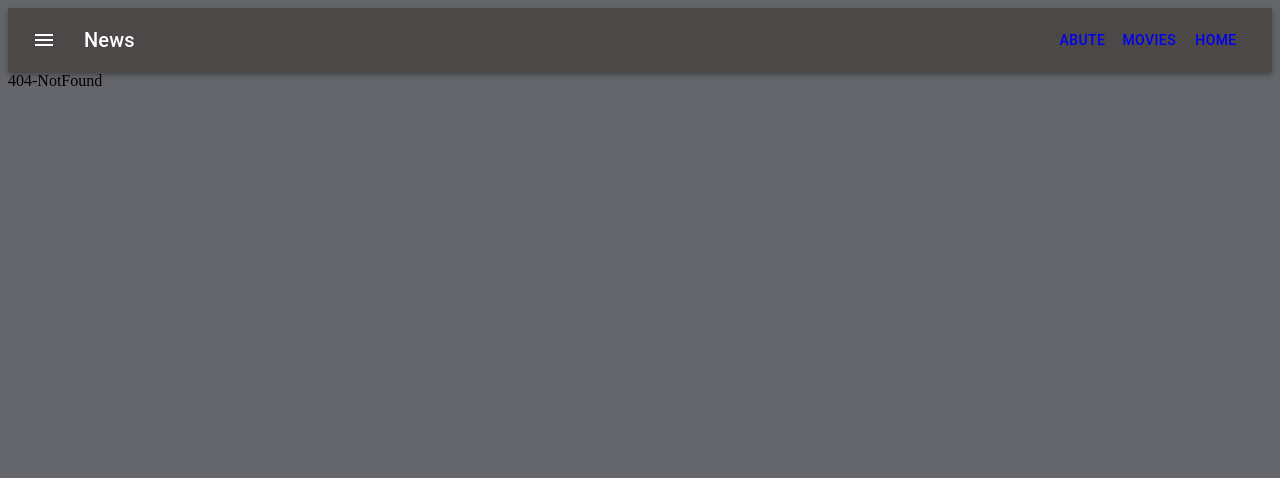
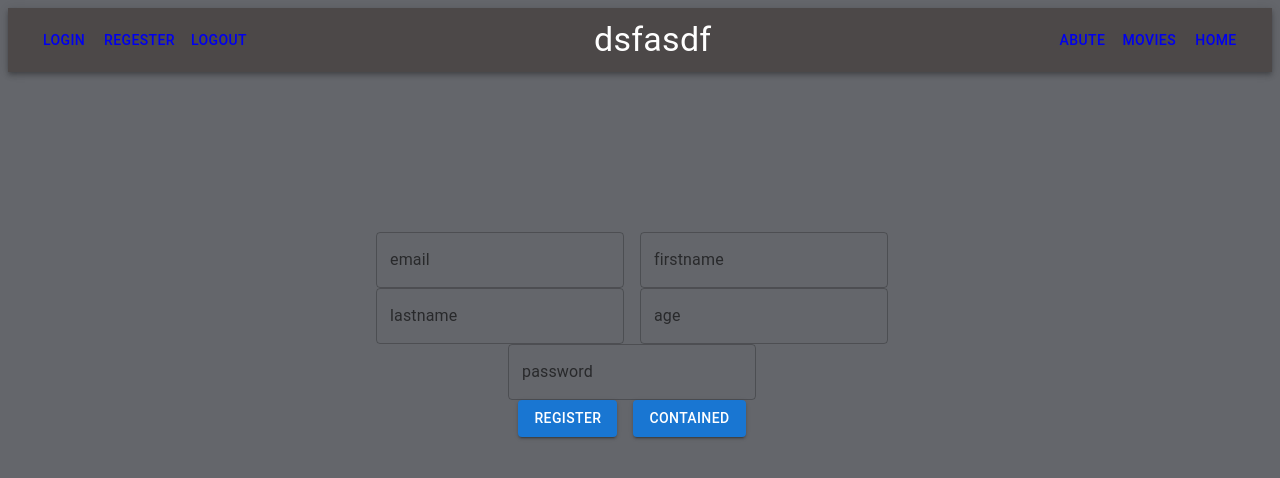
Before and after one commit to hosseinkianmehr/movie-list, a React (Vite) app in the folder ex_work/: page /register in a window 1280 px wide. Before the commit this address had no page. Shown: the top 478 px of the page. Built offline with nearby package versions, Linux system fonts and the light colour scheme.

Commit message:
create login and register page

```diff
--- a/ex_work/src/component/delete.tsx
+++ b/ex_work/src/component/delete.tsx
@@ -5,8 +5,9 @@ import DialogActions from '@mui/material/DialogActions';
 import DialogContent from '@mui/material/DialogContent';
 import DialogContentText from '@mui/material/DialogContentText';
 import DialogTitle from '@mui/material/DialogTitle';
-import { useDeleteMovie } from '../query';
+import { useDeleteMovie, useGetMovie, useGetMovies } from '../query';
 import { Link } from "react-router-dom";
+import { QueryClient, useQueryClient } from 'react-query';
 interface Props{
   delete :number
 }
@@ -22,9 +23,13 @@ export default function Delete(props: Props) {
     setOpen(false);
   };
   const deletepost =useDeleteMovie();
+  const client = useQueryClient()
+  const { data} = useGetMovies()
+  console.log(data ,'tessssst')
+ const handledelete=()=>{
+  client.setQueriesData('getMovies', data?.filter((dara)=>dara.id!==props.delete))
+    deletepost.mutate(props.delete)
 
- const handledelete=()=>{
-    deletepost.mutate(props.delete)
     setOpen(false)
  }
   return (
--- a/ex_work/src/component/header.tsx
+++ b/ex_work/src/component/header.tsx
@@ -11,25 +11,22 @@ import { Link } from "react-router-dom";
 export default function Header() {
   return (
     <Box sx={{ flexGrow: 1 }}>
-      <AppBar position="static" style={{backgroundColor:'#4c4848'}}>
+      <AppBar position="static" style={{ backgroundColor: '#4c4848' }}>
         <Toolbar>
-          <IconButton
-            size="large"
-            edge="start"
-            color="inherit"
-            aria-label="menu"
-            sx={{ mr: 2 }}
-          >
-            <MenuIcon />
-          </IconButton>
-          <Typography variant="h6" component="div" sx={{ flexGrow: 1 }}>
-            News
-          </Typography>
+
+
+
+          <Link to="/movie"><Button color="inherit">login</Button></Link>
+          <Link to="/movie"><Button color="inherit">regester</Button></Link>
+          <Box sx={{ flexGrow: 1 }}>
+            <Link to="/movie"><Button color="inherit">logout</Button></Link>
+          </Box>
+          <Typography variant="h4" component="div" sx={{ flexGrow: 1 }}>dsfasdf</Typography>
           <Link to="/about"><Button color="inherit">abute</Button></Link>
 
           <Link to="/movie"><Button color="inherit">movies</Button></Link>
 
-            <Link to="/"><Button color="inherit">Home</Button></Link>
+          <Link to="/"><Button color="inherit">Home</Button></Link>
 
 
 
--- /dev/null
+++ b/ex_work/src/component/login.tsx
@@ -0,0 +1,94 @@
+import { Grid, FormHelperText } from '@mui/material';
+import Box from '@mui/material/Box';
+import TextField from '@mui/material/TextField';
+import * as yup from "yup";
+import { useForm } from 'react-hook-form';
+import { yupResolver } from '@hookform/resolvers/yup';
+import Button from '@mui/material/Button';
+import { useLogin } from '../query';
+
+const schema = yup.object().shape({
+    email: yup.string().email().required(),
+    password: yup.string().required(),
+})
+
+export default function Login() {
+
+    const { register, handleSubmit, formState: { errors }, reset } = useForm({ resolver: yupResolver(schema) });
+    console.log(errors, "error")
+    const mutation =useLogin()
+    interface LoginData {
+        email: string,
+        password: string,
+    }
+    const handleclick = (data:LoginData) => {
+        console.log(data)
+        mutation.mutate(data)
+        console.log(data)
+        reset()
+    }
+
+    return (
+        <Grid container  sx={{
+
+            alignItems: 'center',
+            justifyContent: 'center',
+            marginTop: '20vh',
+
+        }}>
+            <Grid container  sx={{
+
+                alignItems: 'center',
+                justifyContent: 'center',
+                marginBlock: 3
+
+            }}>
+                <Grid item>
+                    <TextField
+                        {...register('email',)}
+                        helperText={errors.username && (errors.username.message)}
+                        id="demo-helper-text-aligned-no-helper"
+                        label="username"
+                    />
+                </Grid>
+
+            </Grid>
+
+            <Grid container  sx={{
+
+                alignItems: 'center',
+                justifyContent: 'center',
+                marginBlockEnd:3
+
+            }}>
+                <Grid item >
+                    <TextField
+                        {...register('password')}
+                        helperText={errors.password && (errors.password.message)}
+                        id="demo-helper-text-aligned"
+                        label="password"
+                    />
+                </Grid>
+
+
+            </Grid>
+
+            <Grid container spacing={2} sx={{
+
+                alignItems: 'center',
+                justifyContent: 'center',
+
+            }}>
+
+                <Grid item>
+                    <Button variant="contained" onChange={handleSubmit(handleclick)} onClick={handleSubmit(handleclick)}>Register</Button>
+                </Grid>
+                <Grid item>
+                    <Button variant="contained">Contained</Button>
+                </Grid>
+
+            </Grid>
+        </Grid>
+
+    );
+}
--- /dev/null
+++ b/ex_work/src/component/register.tsx
@@ -0,0 +1,130 @@
+import { Grid } from '@mui/material';
+import TextField from '@mui/material/TextField';
+import * as yup from "yup";
+import { useForm } from 'react-hook-form';
+import { yupResolver } from '@hookform/resolvers/yup';
+import Button from '@mui/material/Button';
+import { useRegister } from '../query';
+
+const schema = yup.object().shape({
+    email: yup.string().email().required(),
+    firstname: yup.string().required(),
+    lastname: yup.string().required(),
+    age: yup.number().required().positive().integer().min(18).max(100),
+    password:  yup.string().required(),
+})
+
+export default function Register() {
+    const { register, handleSubmit, formState: { errors }, reset } = useForm({ resolver: yupResolver(schema) });
+    console.log(errors)
+    const mutation =useRegister()
+    interface RegisterData{
+        email:string,
+        firstName:string,
+        lastname:string ,
+        age:number,
+        password:string,
+        }
+        console.log(mutation.data,"dataaaaaassss)")
+    const handleclick =(data:RegisterData) => {
+        //mutation.mutate(data);
+        console.log(data,'data')
+        mutation.mutate(data)
+
+        reset()
+    }
+    return (
+        <Grid container spacing={2} sx={{
+            display: 'flex',
+            alignItems: 'center',
+            justifyContent: 'center',
+            marginTop: '20vh',
+
+        }}>
+            <Grid container spacing={2} sx={{
+                display: 'flex',
+                alignItems: 'center',
+                justifyContent: 'center',
+
+            }}>
+                <Grid item >
+                    <TextField
+                        {...register('email')}
+                        helperText={errors.email && (errors.email.message)}
+                        id="demo-helper-text-aligned"
+                        label="email"
+                    />
+                </Grid>
+                <Grid item>
+                    <TextField
+                        {...register('firstname')}
+                        helperText="asdas "
+                        helperText={errors.firstname && (errors.firstname.message)}
+                        label="firstname"
+                    />
+                </Grid>
+
+            </Grid>
+            <Grid container spacing={2} sx={{
+                display: 'flex',
+                alignItems: 'center',
+                justifyContent: 'center',
+
+            }}>
+                <Grid item >
+                    <TextField
+                        {...register('lastname')}
+                        helperText={errors.lastname && (errors.lastname.message)}
+                        id="demo-helper-text-aligned"
+                        label="lastname"
+                    />
+                </Grid>
+                <Grid item>
+                    <TextField
+                        {...register('age')}
+                        helperText={errors.age && (errors.age.message)}
+                        id="demo-helper-text-aligned-no-helper"
+                        label="age"
+                    />
+                </Grid>
+
+            </Grid>
+            <Grid container spacing={2} sx={{
+                display: 'flex',
+                alignItems: 'center',
+                justifyContent: 'center',
+
+            }}>
+                <Grid item >
+                    <TextField
+                        {...register('password')}
+                        helperText={errors.password && (errors.password.message)}
+                        id="demo-helper-text-aligned"
+                        label="password"
+                    />
+                </Grid>
+
+
+            </Grid>
+
+            <Grid container spacing={2} sx={{
+                display: 'flex',
+                alignItems: 'center',
+                justifyContent: 'center',
+
+            }}>
+
+                <Grid item>
+                    <Button variant="contained" onClick={handleSubmit(handleclick)}>Register</Button>
+                </Grid>
+                <Grid item>
+                    <Button variant="contained">Contained</Button>
+                </Grid>
+
+            </Grid>
+        </Grid>
+
+
+
+    );
+}
--- a/ex_work/src/page/router.tsx
+++ b/ex_work/src/page/router.tsx
@@ -4,6 +4,8 @@ import Movis from '../component';
 import Movie from '../component/movie';
 import NotFound from '../component/NotFound';
 import Aboute from '../component/Aboute';
+import Login from '../component/login';
+import Register from '../component/register';
 
 const Router = () => {
     return (
@@ -13,6 +15,8 @@ const Router = () => {
                 <Route path="about" element={<Aboute/>} />
                 <Route path="movie" element={<Movis />} />
                 <Route path="movie/:id" element={<Movie />} />
+                <Route path="login/" element={<Login />} />
+                <Route path="register/" element={<Register />} />
                 <Route path="*" element={<NotFound />} />
             </Routes>
         </>
--- a/ex_work/src/query/index.ts
+++ b/ex_work/src/query/index.ts
@@ -1,5 +1,5 @@
 import { useQuery,useMutation, useQueryClient } from "react-query"
-import {  deleteMovie, getMovie, getMovies, postMovies } from "./request"
+import {  deleteMovie, getMovie, getMovies, loginUser, postMovies, registerUser } from "./request"
 
 export const useGetMovies = ()=>{
     return (useQuery("getMovies",getMovies))
@@ -22,12 +22,26 @@ export const useGetMovie = (id:Id)=>{
     return (useQuery(["getMovies",id],()=>getMovie(id)))
 }
 export const useDeleteMovie = ()=>{
-    const queryClient = useQueryClient()
-    return (useMutation(deleteMovie,{
+    //const queryClient = useQueryClient()
+
+    return (useMutation(deleteMovie
+        ,{
         onSuccess: () => {
-            // Invalidate and refetch
-            queryClient.invalidateQueries('getMovies')
+
+            //queryClient.invalidateQueries('getMovies')
 
           }
     }))
-}
+};
+//////////////////////////server user
+export const useRegister = ()=>{
+    //const queryClient = useQueryClient()
+
+    return (useMutation(registerUser))
+};
+
+export const useLogin = ()=>{
+    //const queryClient = useQueryClient()
+
+    return (useMutation(loginUser))
+};
--- a/ex_work/src/query/request.ts
+++ b/ex_work/src/query/request.ts
@@ -1,31 +1,55 @@
 import axios from "axios"
 
-export interface GetMoviestype{
-id?: number,
-title: string,
-desc ?: string,
-genre?: string
+export interface GetMoviestype {
+    id?: number,
+    title: string,
+    desc?: string,
+    genre?: string
 }
-export  const getMovies =async () => {
-    return( await axios.get<GetMoviestype[]>('http://localhost:3000/movies')).data
+export const getMovies = async () => {
+    return (await axios.get<GetMoviestype[]>('http://localhost:3000/movies')).data
     console.log('api')
 };
-interface Data{
+interface Data {
     title?: string,
     desc?: string,
     genre?: string
 }
-export  const postMovies =async (data :Data) => {
-    return( await axios.post<Data[]>('http://localhost:3000/movies',data)).data
+export const postMovies = async (data: Data) => {
+    return (await axios.post<Data[]>('http://localhost:3000/movies', data)).data
     console.log('api')
 }
-interface Id{
-    id : number
+interface Id {
+    id: number
 }
-export  const getMovie =async (id:Id) => {
-    return( await axios.get<GetMoviestype>(`http://localhost:3000/movies/${id}/`)).data
+export const getMovie = async (id: Id) => {
+    return (await axios.get<GetMoviestype>(`http://localhost:3000/movies/${id}/`)).data
 }
-export  const deleteMovie =async (id:number) => {
-    console.log(id , 'id')
-    return( await axios.delete<GetMoviestype>(`http://localhost:3000/movies/${id}/`)).data
+export const deleteMovie = async (id: number) => {
+    console.log(id, 'id')
+    return (await axios.delete<GetMoviestype>(`http://localhost:3000/movies/${id}/`)).data
 }
+
+
+//////////////////////server user
+interface RegisterData {
+    email: string,
+    firstName: string,
+    lastname: string,
+    age: number,
+    password: string,
+}
+
+export const registerUser = async (data: RegisterData) => {
+    return (await axios.post<RegisterData[]>('http://localhost:3002/Register/', data)).data
+    console.log('api')
+}
+interface LoginData {
+    email: string,
+    password: string,
+}
+export const loginUser = async (data: LoginData) => {
+    console.log(data ,"loggin")
+    return (await axios.post<LoginData[]>('http://localhost:3002/login/', data)).data
+    console.log('api')
+}
```
Also changed, not shown: ex_work/src/component/inpute/textfield.tsx (added), 2 other files (tests, documents, lock files or other folders).
